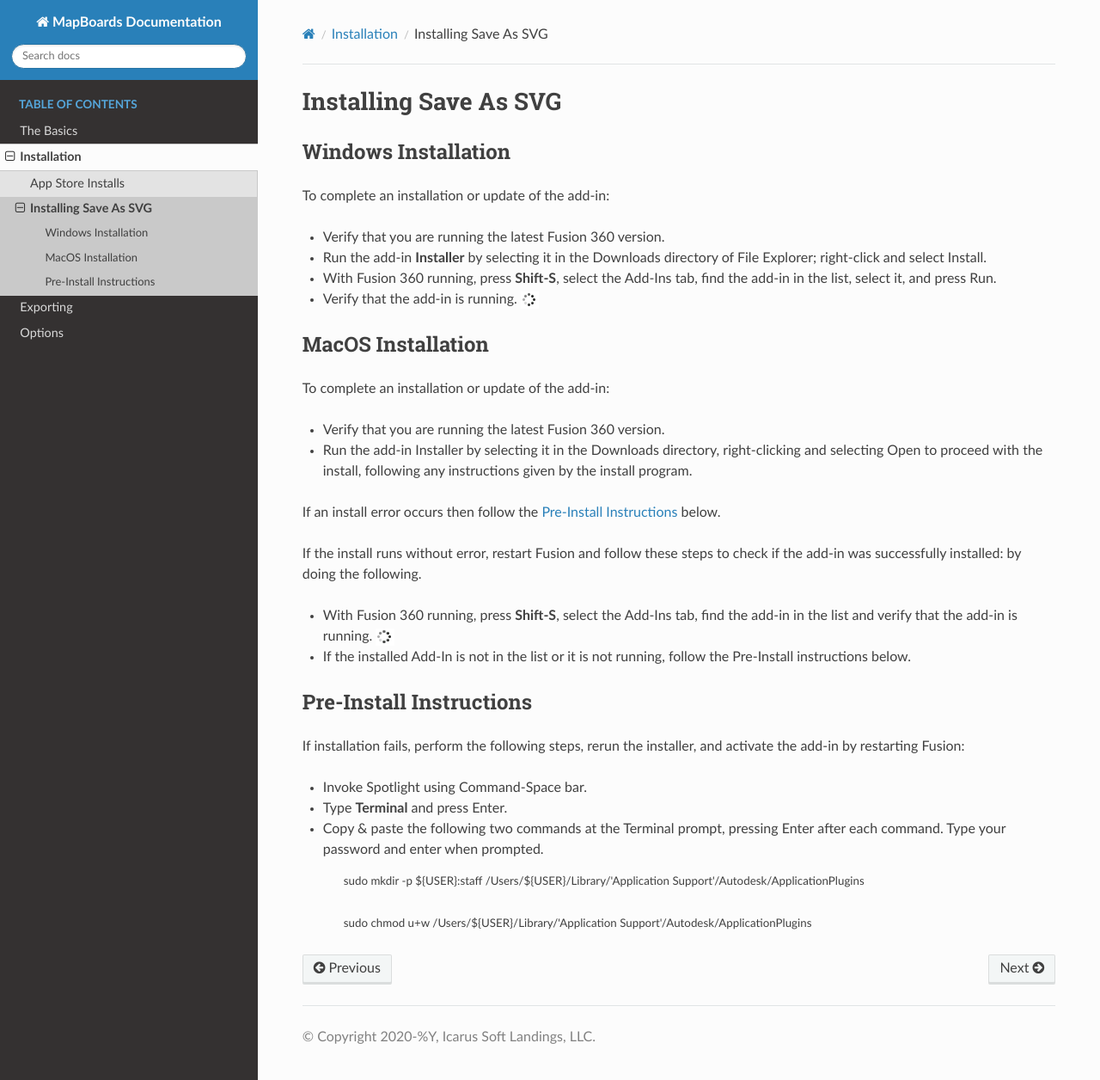
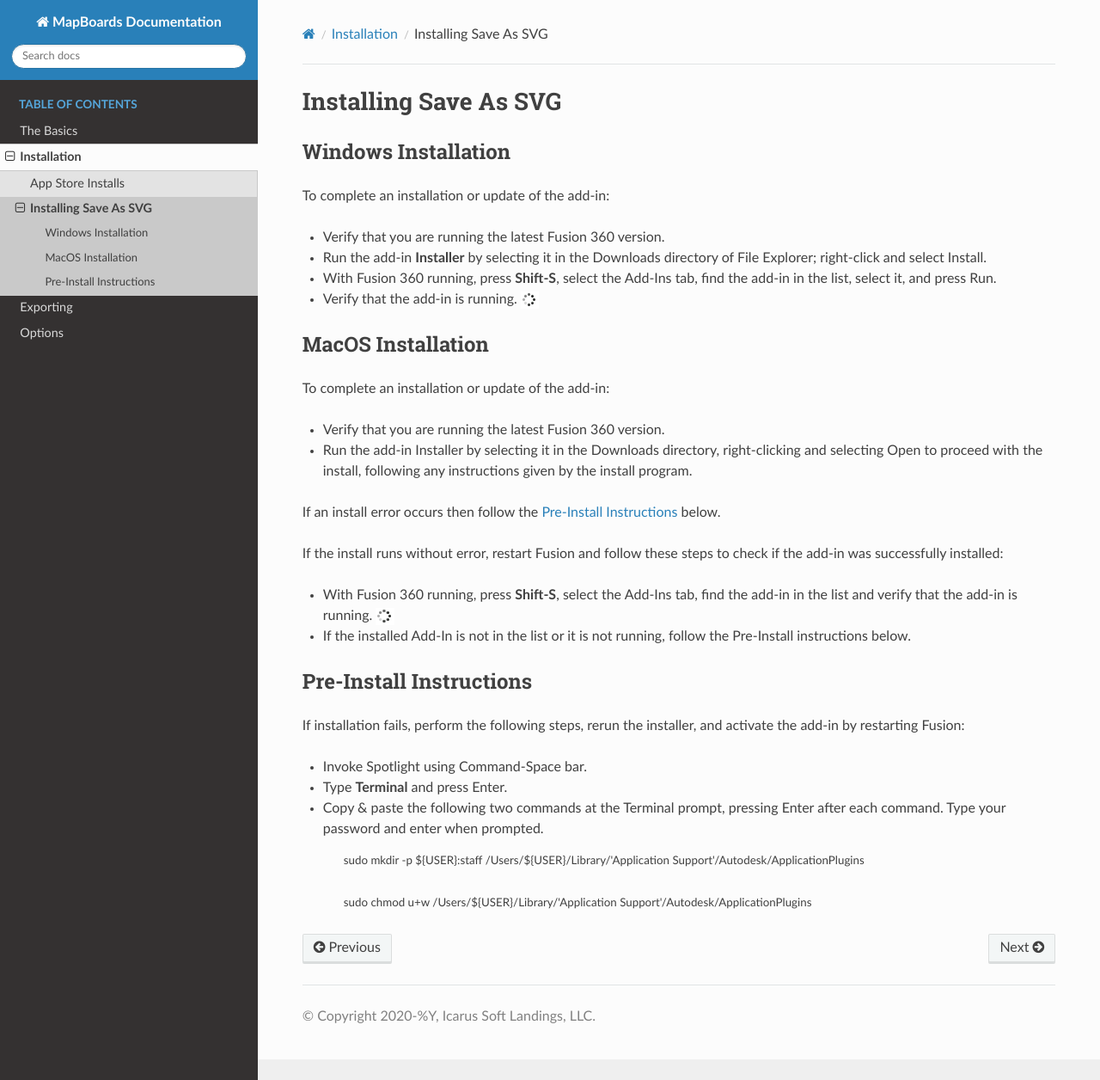
Before and after one commit to balunist/svg_docs2, a Sphinx documentation site: the page built from source/installation/installation.rst, in a window 1280 px wide and 1256 px high. Shown: the whole window at 86% size. Built offline with Sphinx 7.4.7 and the Read the Docs theme 3.1.0, drawn with Linux system fonts in a browser that asks for light colours.

Commit message:
update install instructions

```diff
--- a/source/installation/installation.rst
+++ b/source/installation/installation.rst
@@ -39,7 +39,7 @@ To complete an installation or update of the add-in:
 If an install error occurs then follow the :ref:`Pre-Install Instructions <pre-install-label>` below.
 
 If the install runs without error, restart Fusion and follow these steps to check if
-the add-in was successfully installed: by doing the following.
+the add-in was successfully installed:
 
 - With Fusion 360 running, press **Shift-S**, select the Add-Ins tab, find the add-in in the list
   and verify that the add-in is running. |running|
```
